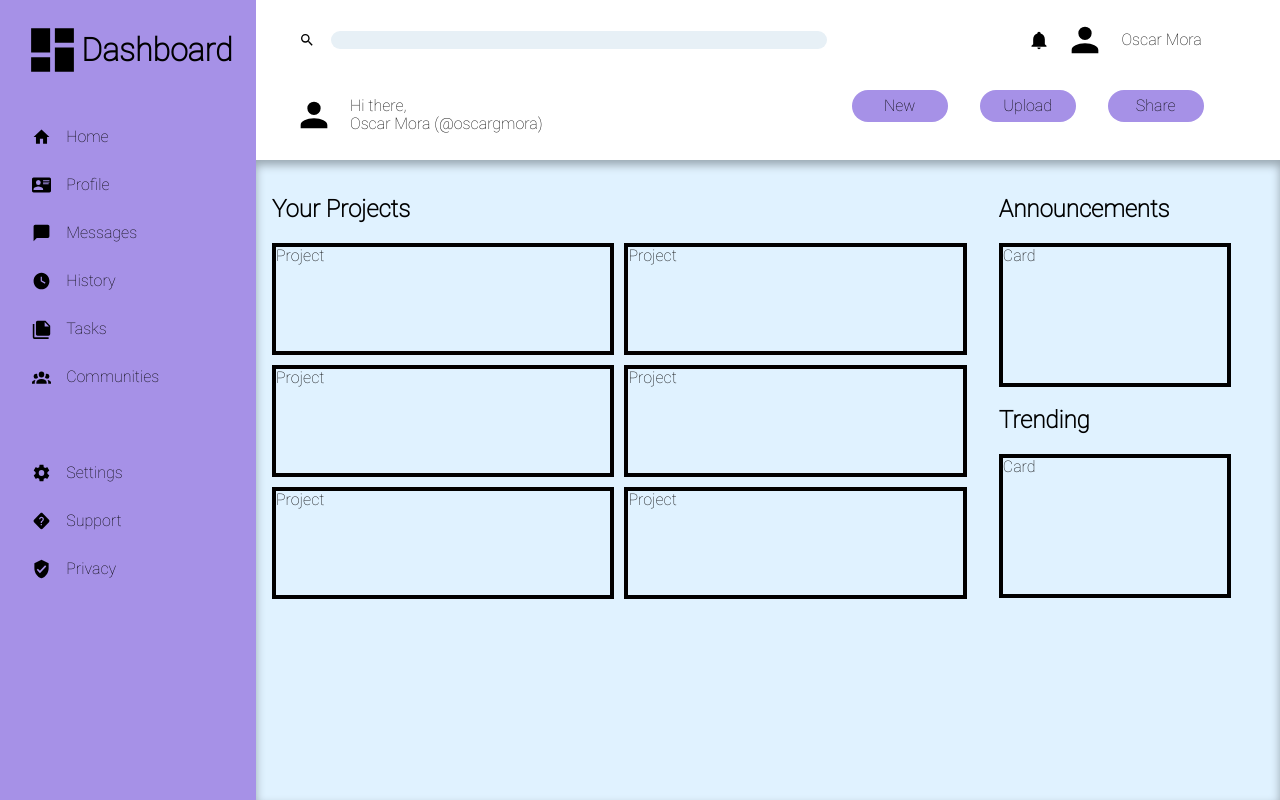
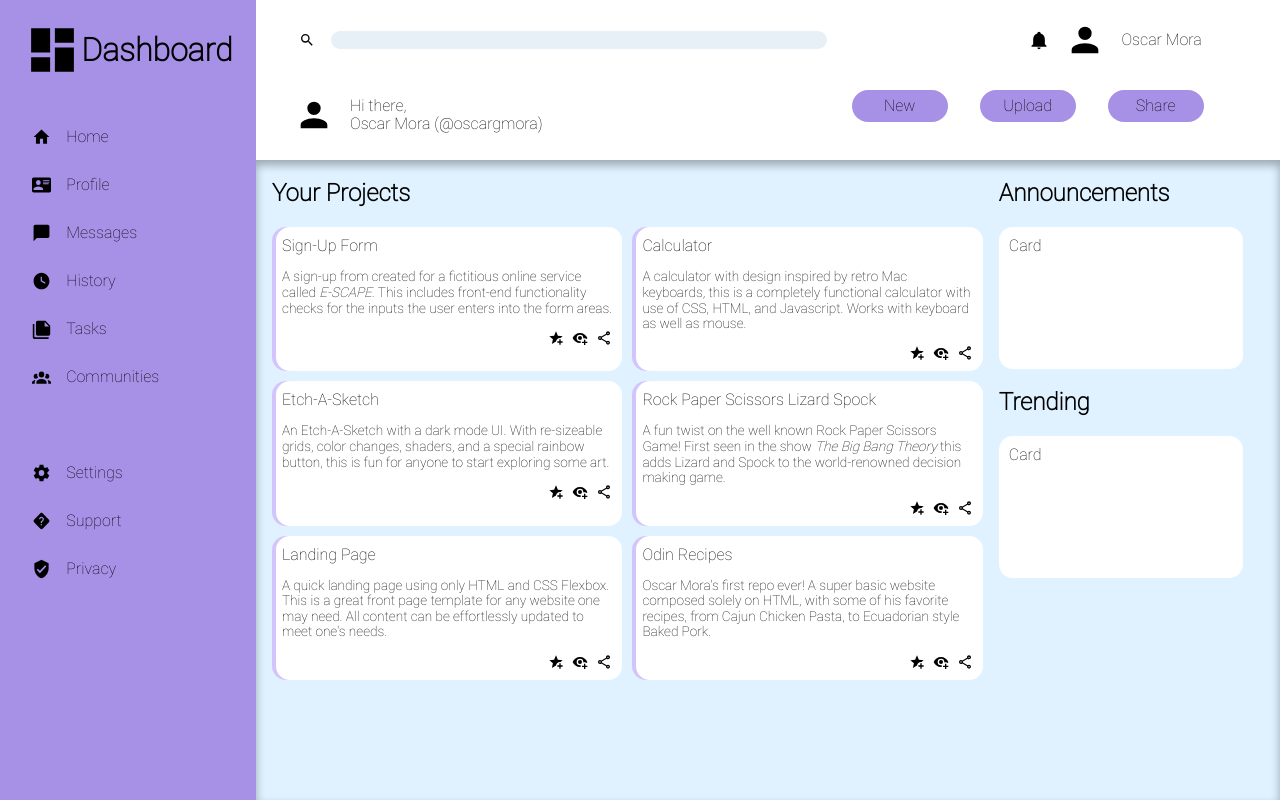
Before and after one commit to oscargmora/admin-dashboard, a plain HTML site: page index.html in a window 1280 px wide. Drawn offline with Linux system fonts and the light colour scheme.

Commit message:
Add Card Detail
This commit adds details to the Your Project cards section. All cards have become links to their respective github URLs. It adds descriptions for each projects, as well as icons in these cards. It also adds an inset box shadow for a nicer view.

```diff
--- a/index.html
+++ b/index.html
@@ -48,12 +48,30 @@
             <section class="your-projects">
                 <h2>Your Projects</h2>
                 <section class="project-cards">
-                    <div>Project</div>
-                    <div>Project</div>
-                    <div>Project</div>
-                    <div>Project</div>
-                    <div>Project</div>
-                    <div>Project</div>
+                    <a href="https://github.com/oscargmora/sign-up-form" target="_blank" class="project-card"><div class="card">Sign-Up Form<p class="description">A sign-up from created for a fictitious online service called <i>E-SCAPE</i>. This includes front-end functionality checks for the inputs the user enters into the form areas.</p>
+                        <container class="button-container">
+                            <img class="project-cards-buttons" src="icons/star-plus.svg" alt="Star"/><img class="project-cards-buttons" src="icons/eye-plus.svg" alt="View"/><img class="project-cards-buttons" src="icons/share-variant-outline.svg" alt="Share"/></div></a>
+                        </container>
+                    <a href="https://github.com/oscargmora/calculator" target="_blank" class="project-card"><div class="card">Calculator<p class="description">A calculator with design inspired by retro Mac keyboards, this is a completely functional calculator with use of CSS, HTML, and Javascript. Works with keyboard as well as mouse.</p>
+                        <container class="button-container">
+                            <img class="project-cards-buttons" src="icons/star-plus.svg" alt="Star"/><img class="project-cards-buttons" src="icons/eye-plus.svg" alt="View"/><img class="project-cards-buttons" src="icons/share-variant-outline.svg" alt="Share"/></div></a>
+                        </container>
+                    <a href="https://github.com/oscargmora/etch-a-sketch" target="_blank" class="project-card"><div class="card">Etch-A-Sketch<p class="description">An Etch-A-Sketch with a dark mode UI. With re-sizeable grids, color changes, shaders, and a special rainbow button, this is fun for anyone to start exploring some art.</p>
+                        <container class="button-container">
+                            <img class="project-cards-buttons" src="icons/star-plus.svg" alt="Star"/><img class="project-cards-buttons" src="icons/eye-plus.svg" alt="View"/><img class="project-cards-buttons" src="icons/share-variant-outline.svg" alt="Share"/></div></a>
+                        </container>
+                    <a href="https://github.com/oscargmora/rock_paper_scissors" target="_blank" class="project-card"><div class="card">Rock Paper Scissors Lizard Spock<p class="description">A fun twist on the well known Rock Paper Scissors Game! First seen in the show <i>The Big Bang Theory</i> this adds Lizard and Spock to the world-renowned decision making game.</p>
+                        <container class="button-container">
+                            <img class="project-cards-buttons" src="icons/star-plus.svg" alt="Star"/><img class="project-cards-buttons" src="icons/eye-plus.svg" alt="View"/><img class="project-cards-buttons" src="icons/share-variant-outline.svg" alt="Share"/></div></a>
+                        </container>
+                    <a href="https://github.com/oscargmora/landing-page" target="_blank" class="project-card"><div class="card">Landing Page<p class="description">A quick landing page using only HTML and CSS Flexbox. This is a great front page template for any website one may need. All content can be effortlessly updated to meet one's needs.</p>
+                        <container class="button-container">
+                            <img class="project-cards-buttons" src="icons/star-plus.svg" alt="Star"/><img class="project-cards-buttons" src="icons/eye-plus.svg" alt="View"/><img class="project-cards-buttons" src="icons/share-variant-outline.svg" alt="Share"/></div></a>
+                        </container>
+                    <a href="https://github.com/oscargmora/odin-recipes" target="_blank" class="project-card"><div class="card">Odin Recipes<p class="description">Oscar Mora's first repo ever! A super basic website composed solely on HTML, with some of his favorite recipes, from Cajun Chicken Pasta, to Ecuadorian style Baked Pork.</p>
+                        <container class="button-container">
+                            <img class="project-cards-buttons" src="icons/star-plus.svg" alt="Star"/><img class="project-cards-buttons" src="icons/eye-plus.svg" alt="View"/><img class="project-cards-buttons" src="icons/share-variant-outline.svg" alt="Share"/></div></a>
+                        </container>
                 </section>
             </section>
             <section class="main-content-right-side">
--- a/styles.css
+++ b/styles.css
@@ -419,6 +419,14 @@ header {
   margin-right: 1em;
 }
 
+.notification-bell:hover {
+  cursor: pointer;
+}
+
+.account:hover {
+  cursor: pointer;
+}
+
 .name {
   grid-area: 1 / 2 / 3 / 2;
   display: flex;
@@ -519,7 +527,8 @@ main-content {
 
 .your-projects,
 .main-content-right-side {
-  padding: 1em;
+  padding-left: 1em;
+  padding-bottom: 1em;
 }
 
 .project-cards {
@@ -529,13 +538,58 @@ main-content {
   gap: 10px;
 }
 
-.project-cards>div {
-  border: 4px solid black;
-  height: 6.5em;
+.project-cards>a,
+.main-content-right-side>div {
+  border-radius: 14px;
 }
 
 .main-content-right-side>div {
-  border: 4px solid black;
-  height: 8.48em;
+  height: 7.6em;
   width: 14em;
 }
+
+.project-card,
+.announcements,
+.trending {
+  padding:10px;
+  background-color: white;
+}
+
+.project-card {
+  box-shadow: inset #845ef65d 4px 0px;
+}
+
+.description {
+  font-size: 0.85em;
+}
+
+a:link {
+  text-decoration: none;
+  color: black;
+}
+
+a:visited {
+  text-decoration: none;
+  color: black;
+}
+
+a:hover {
+  text-decoration: none;
+  color: black;
+}
+
+a:active {
+  text-decoration: none;
+  color: black;
+}
+
+.button-container {
+  display: flex;
+  justify-content: flex-end;
+  gap: 0.5em;
+}
+
+.project-cards-buttons {
+  height: 1em;
+  width: 1em;
+}
```
